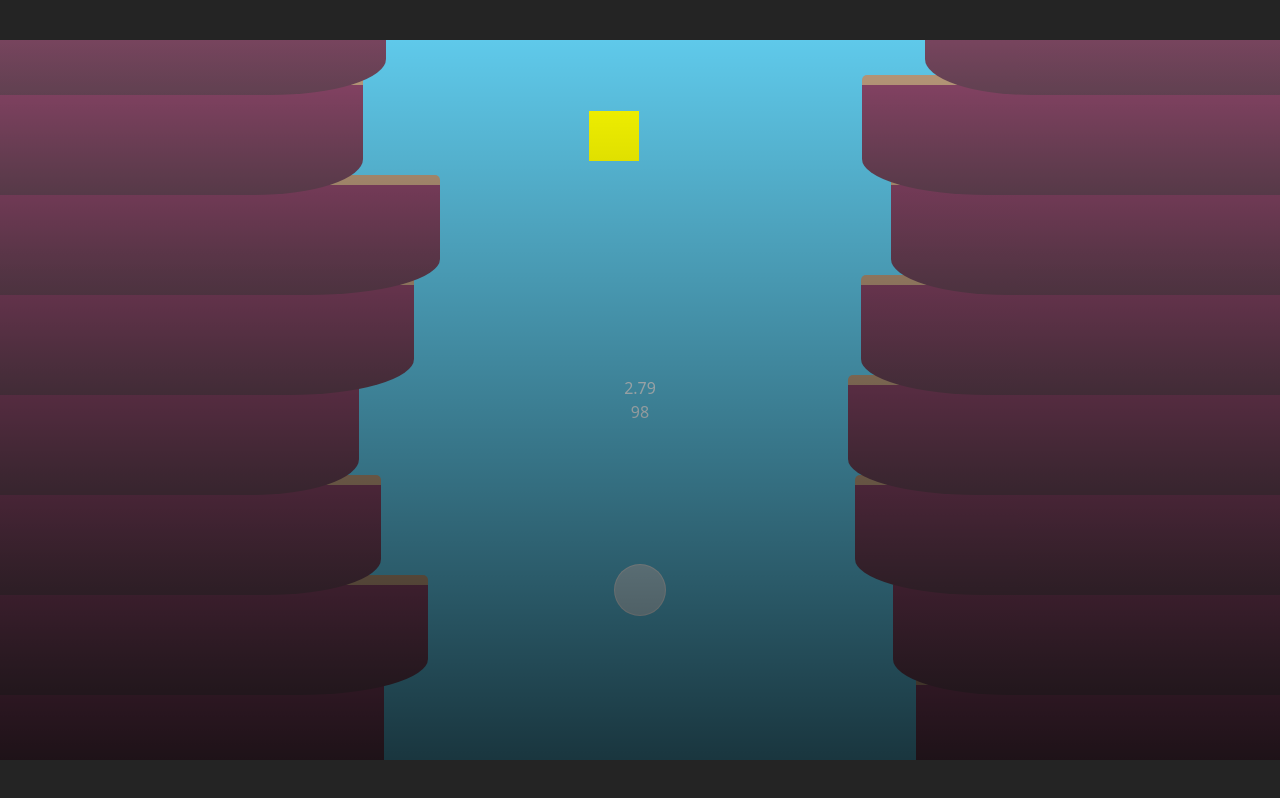
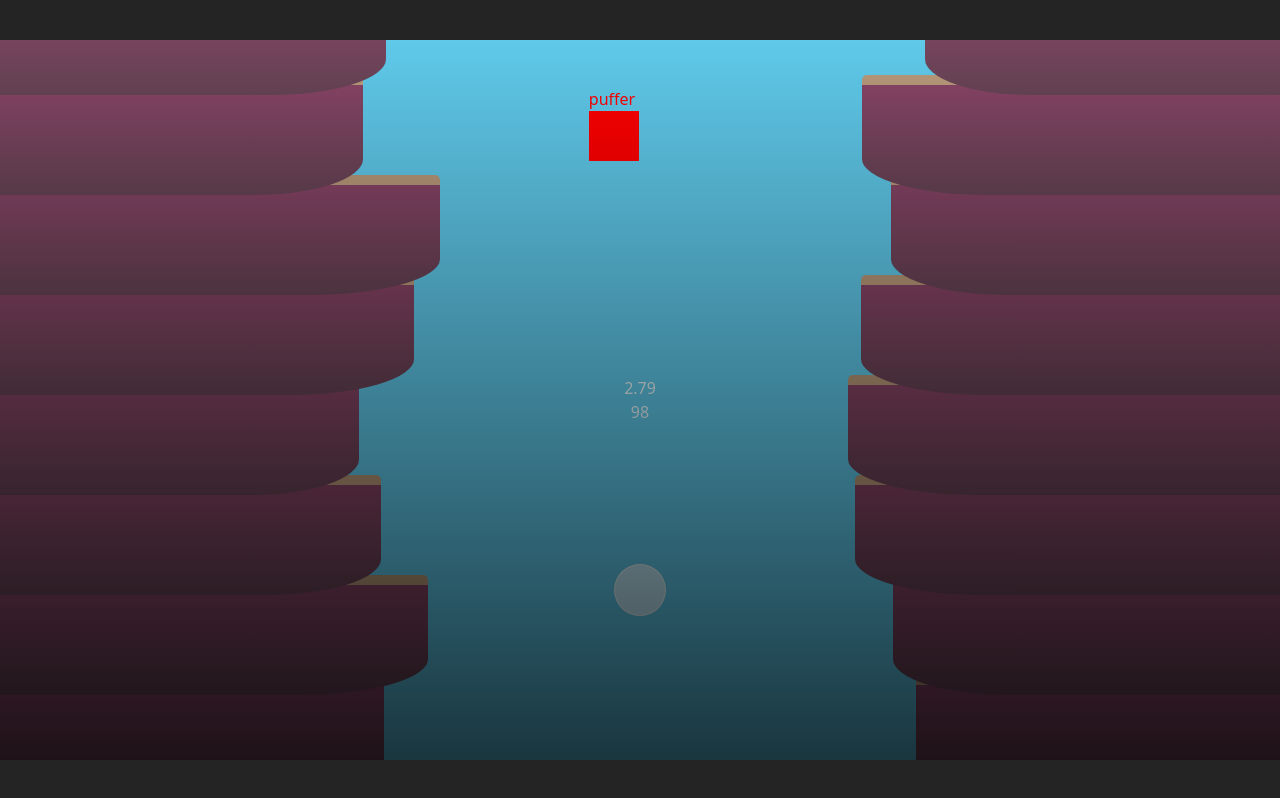
Before and after one commit to williambsm/ludum-dare-57, a Vue app: page / in a window 1280 px wide. Both pictures are taken after a click on the button "Start Game". Built offline with nearby package versions, Linux system fonts and the light colour scheme.

Commit message:
Add biome enemy types

```diff
--- a/src/components/actors/Enemy.vue
+++ b/src/components/actors/Enemy.vue
@@ -1,6 +1,7 @@
 <template>
   <div class="enemy map-object" :data-id="id"
-    :style="{ left: x + '%', top: y + '%', backgroundColor: color, transform: 'translateY(0px)' }"></div>
+    :style="{ left: x + '%', top: y + '%', backgroundColor: color, transform: 'translateY(0px)' }">
+    <label>{{ enemyConfig.type }}</label></div>
 </template>
 
 <style>
@@ -9,6 +10,11 @@
   width: 50px;
   height: 50px;
   background-color: red;
+}
+.enemy label{
+  position:absolute;
+  bottom:100%;
+  color:red;
 }
 </style>
 
@@ -41,6 +47,20 @@ export default {
     },
     die() {
       this.removeEnemy(this.id);
+    },
+
+    // See player, when player collides with their vision
+
+    // Attack
+    // speed towards player (swordfish), e
+    //
+    //
+
+
+    setStartingPosition() {
+      // Spawn above screen between walls.
+      // Spawn above screen on wall
+      // Span below screen between walls
     }
   },
   mounted() {
--- a/src/components/containers/EnemyManager.vue
+++ b/src/components/containers/EnemyManager.vue
@@ -12,12 +12,13 @@ export default {
     }
   },
   computed: {
-    ...mapGetters(['roundCount']),
+    ...mapGetters(['roundCount', "currentBiomeEnemyList"]),
   },
   methods: {
     ...mapActions(['addEnemy']),
     update() {
       const spawn = Math.floor(Math.random() * 101);
+      // THIS NEEDS TO SCALE WITH DIFFICULTY SETTING, AND SCORE/DEPTH/TIME, etc,
       if (spawn < 1) {
         this.spawnEnemy();
       }
@@ -26,12 +27,12 @@ export default {
     },
 
     spawnEnemy() {
-      // Determine what enemy to spawn based on depth/region, etc.
+      const enemyTypes = this.currentBiomeEnemyList;
+      const enemyType = enemyTypes[Math.floor(Math.random() * enemyTypes.length)];
       const enemyConfig = {
         id: `${this.roundCount}-${this.enemyId++}`,
-        color: ['red', 'yellow', 'green'][Math.floor(Math.random() * 3)],
+        type: enemyType,
       }
-
       this.addEnemy(enemyConfig);
     },
   },
```
